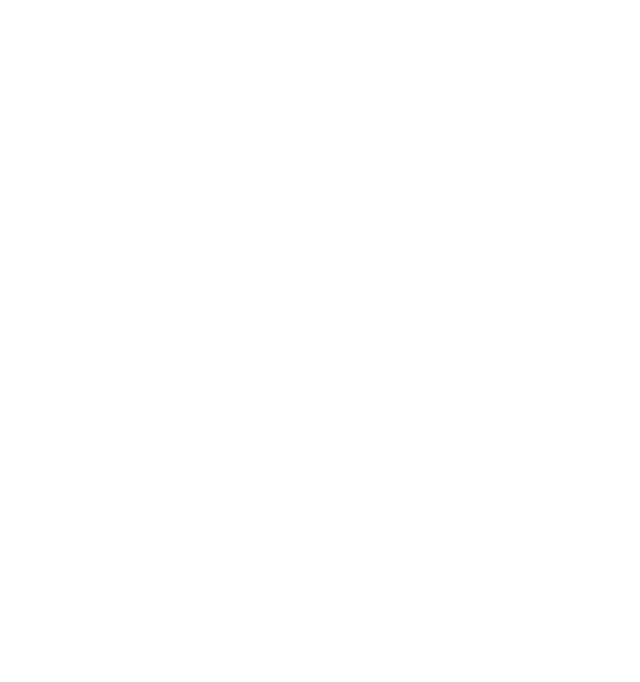
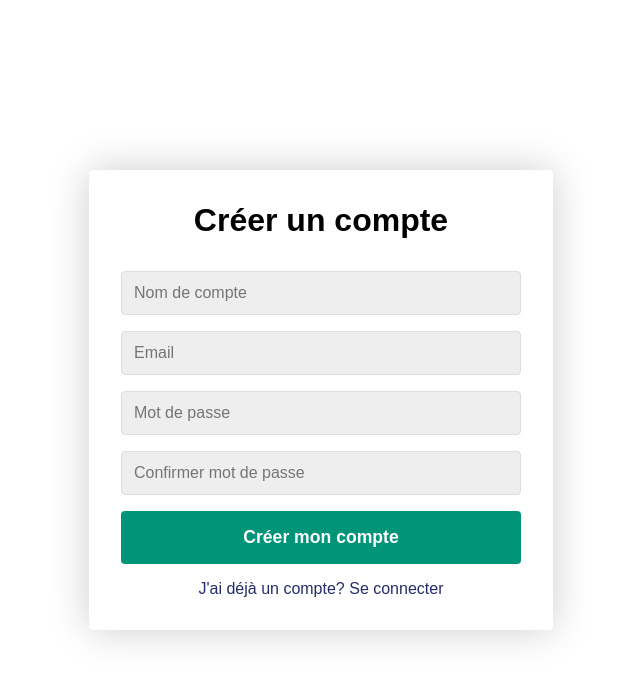
Before and after one commit to valentin-d-r/EasyServ, a React (Create React App) app in the folder easyservice/: page /Register in a window 1280 px wide. Before the commit this address had no page. Shown: the top 682 px of the page, without its empty margins (319-959 px from the left). Built offline with nearby package versions, Linux system fonts and the light colour scheme; the HTML template or start-up script is replaced by a standard one.

Commit message:
Création Login + Register pages

```diff
--- a/easyservice/src/App.js
+++ b/easyservice/src/App.js
@@ -1,5 +1,7 @@
 import { BrowserRouter as Router, Routes, Route } from "react-router-dom";
 import Home from './front/Home';
+import Login from './front/Login';
+import Register from './front/Register';
 import Profile from './front/Profile';
 import MesDemandes from './front/Demandes';
 import NotFound from './front/Erreur404';
@@ -12,6 +14,8 @@
       <div className="EasyService">
         <Routes>
           <Route path="/" element={<Home />} />
+          <Route path="/Login" element={<Login />} />
+          <Route path="/Register" element={<Register />} />
           <Route path="/Profile" element={<Profile />} />
           <Route path="/Demandes" element={<MesDemandes />} />
           <Route path="/Erreur404" element={<NotFound />} />
--- /dev/null
+++ b/easyservice/src/front/Register.js
@@ -0,0 +1,35 @@
+import React from 'react';
+import '../style/Register.css'
+const Register = () => (
+
+   <div className="container">
+            <form className="form " id="createAccount">
+              <h1 className="form__title">Créer un compte</h1>
+              <div className="form__message form__message--error" />
+              <div className="form__input-group">
+                <input type="text" id="signupUsername" className="form__input" autofocus placeholder="Nom de compte" />
+                <div className="form__input-error-message" />
+              </div>
+              <div className="form__input-group">
+                <input type="email" className="form__input" autofocus placeholder="Email" />
+                <div className="form__input-error-message" />
+              </div>
+              <div className="form__input-group">
+                <input type="Mot de passe" className="form__input" autofocus placeholder="Mot de passe" />
+                <div className="form__input-error-message" />
+              </div>
+              <div className="form__input-group">
+                <input type="password" className="form__input" autofocus placeholder="Confirmer mot de passe" />
+                <div className="form__input-error-message" />
+              </div>
+              <button className="form__button" type="submit">Créer mon compte</button>
+              <p className="form__text">
+                <a className="form__link" href="./Login" id="linkLogin">J'ai déjà un compte? Se connecter</a>
+              </p>
+            </form>
+          </div>
+
+)
+
+
+export default Register
--- a/easyservice/src/front/login.js
+++ b/easyservice/src/front/login.js
@@ -1,54 +1,27 @@
-function setFormMessage(formElement, type, message) {
-    const messageElement = formElement.querySelector(".form__message");
+import React from 'react';
+import '../style/Login.css'
+const Login = () => (
 
-    messageElement.textContent = message;
-    messageElement.classList.remove("form__message--success", "form__message--error");
-    messageElement.classList.add(`form__message--${type}`);
-}
-
-function setInputError(inputElement, message) {
-    inputElement.classList.add("form__input--error");
-    inputElement.parentElement.querySelector(".form__input-error-message").textContent = message;
-}
-
-function clearInputError(inputElement) {
-    inputElement.classList.remove("form__input--error");
-    inputElement.parentElement.querySelector(".form__input-error-message").textContent = "";
-}
-
-document.addEventListener("DOMContentLoaded", () => {
-    const loginForm = document.querySelector("#login");
-    const createAccountForm = document.querySelector("#createAccount");
-
-    document.querySelector("#linkCreateAccount").addEventListener("click", e => {
-        e.preventDefault();
-        loginForm.classList.add("form--hidden");
-        createAccountForm.classList.remove("form--hidden");
-    });
-
-    document.querySelector("#linkLogin").addEventListener("click", e => {
-        e.preventDefault();
-        loginForm.classList.remove("form--hidden");
-        createAccountForm.classList.add("form--hidden");
-    });
-
-    loginForm.addEventListener("submit", e => {
-        e.preventDefault();
-
-        // Perform your AJAX/Fetch login
-
-        setFormMessage(loginForm, "error", "Nom de compte et/ou Mot de passe invalide");
-    });
-
-    document.querySelectorAll(".form__input").forEach(inputElement => {
-        inputElement.addEventListener("blur", e => {
-            if (e.target.id === "signupUsername" && e.target.value.length > 0 && e.target.value.length < 3) {
-                setInputError(inputElement, "Nom de compte dois contenir au moins 3 caractères");
-            }
-        });
-
-        inputElement.addEventListener("input", e => {
-            clearInputError(inputElement);
-        });
-    });
-});
+   <div className="container">
+            <form className="form" id="login">
+              <h1 className="form__title">Bienvenue sur Easy Service</h1>
+              <div className="form__message form__message--error" />
+              <div className="form__input-group">
+                <input type="text" className="form__input" autofocus placeholder="Nom de compte" />
+                <div className="form__input-error-message" />
+              </div>
+              <div className="form__input-group">
+                <input type="password" className="form__input" autofocus placeholder="Mot de passe" />
+                <div className="form__input-error-message" />
+              </div>
+              <button className="form__button" type="submit">Se conntecter</button>
+              <p className="form__text">
+                <a href="#" className="form__link">Mot de passe oublié ?</a>
+              </p>
+              <p className="form__text">
+                <a className="form__link" href="./Register" id="linkCreateAccount">Je n'ai pas de compte ? Créer un compte</a>
+              </p>
+            </form>
+          </div>
+)
+export default Login
--- /dev/null
+++ b/easyservice/src/style/Register.css
@@ -0,0 +1,141 @@
+body {
+    --color-primary: #009579;
+    --color-primary-dark: #007f67;
+    --color-secondary: #252c6a;
+    --color-error: #cc3333;
+    --color-success: #4bb544;
+    --border-radius: 4px;
+
+    margin: 0;
+    height: 100vh;
+    display: flex;
+    align-items: center;
+    justify-content: center;
+    font-size: 18px;
+
+  }
+
+  .container {
+    width: 25rem;
+    max-width: 25rem;
+    margin: 1rem;
+    padding: 2rem;
+    box-shadow: 0 0 40px rgba(0, 0, 0, 0.2);
+    border-radius: var(--border-radius);
+    background: #ffffff;
+  }
+
+  @media(min-width:768px){
+    .container {
+      width: 25rem;
+      max-width: 25rem;
+      margin: 1rem;
+      padding: 2rem;
+      box-shadow: 0 0 40px rgba(0, 0, 0, 0.2);
+      border-radius: var(--border-radius);
+      background: #ffffff;
+    }
+  }
+
+  .container,
+  .form__input,
+  .form__button {
+    font: 500 1rem 'Quicksand', sans-serif;
+  }
+
+  .form--hidden {
+    display: none;
+  }
+
+  .form > *:first-child {
+    margin-top: 0;
+  }
+
+  .form > *:last-child {
+    margin-bottom: 0;
+  }
+
+  .form__title {
+    margin-bottom: 2rem;
+    text-align: center;
+  }
+
+  .form__message {
+    text-align: center;
+    margin-bottom: 1rem;
+  }
+
+  .form__message--success {
+    color: var(--color-success);
+  }
+
+  .form__message--error {
+    color: var(--color-error);
+  }
+
+  .form__input-group {
+    margin-bottom: 1rem;
+  }
+
+  .form__input {
+    display: block;
+    width: 100%;
+    padding: 0.75rem;
+    box-sizing: border-box;
+    border-radius: var(--border-radius);
+    border: 1px solid #dddddd;
+    outline: none;
+    background: #eeeeee;
+    transition: background 0.2s, border-color 0.2s;
+  }
+
+  .form__input:focus {
+    border-color: var(--color-primary);
+    background: #ffffff;
+  }
+
+  .form__input--error {
+    color: var(--color-error);
+    border-color: var(--color-error);
+  }
+
+  .form__input-error-message {
+    margin-top: 0.5rem;
+    font-size: 0.85rem;
+    color: var(--color-error);
+  }
+
+  .form__button {
+    width: 100%;
+    padding: 1rem 2rem;
+    font-weight: bold;
+    font-size: 1.1rem;
+    color: #ffffff;
+    border: none;
+    border-radius: var(--border-radius);
+    outline: none;
+    cursor: pointer;
+    background: var(--color-primary);
+  }
+
+  .form__button:hover {
+    background: var(--color-primary-dark);
+  }
+
+  .form__button:active {
+    transform: scale(0.98);
+  }
+
+  .form__text {
+    text-align: center;
+  }
+
+  .form__link {
+    color: var(--color-secondary);
+    text-decoration: none;
+    cursor: pointer;
+  }
+
+  .form__link:hover {
+    text-decoration: underline;
+  }
--- a/easyservice/src/style/login.css
+++ b/easyservice/src/style/login.css
@@ -12,18 +12,29 @@
   align-items: center;
   justify-content: center;
   font-size: 18px;
-    background: url(./background.jpg);
-    background-size: cover;
+
 }
 
 .container {
-    width: 400px;
-    max-width: 400px;
+  width: 25rem;
+  max-width: 25rem;
   margin: 1rem;
   padding: 2rem;
   box-shadow: 0 0 40px rgba(0, 0, 0, 0.2);
   border-radius: var(--border-radius);
   background: #ffffff;
+}
+
+@media(min-width:768px){
+  .container {
+    width: 25rem;
+    max-width: 25rem;
+    margin: 1rem;
+    padding: 2rem;
+    box-shadow: 0 0 40px rgba(0, 0, 0, 0.2);
+    border-radius: var(--border-radius);
+    background: #ffffff;
+  }
 }
 
 .container,
```
Lines whose indentation alone changed are shown as unchanged.
